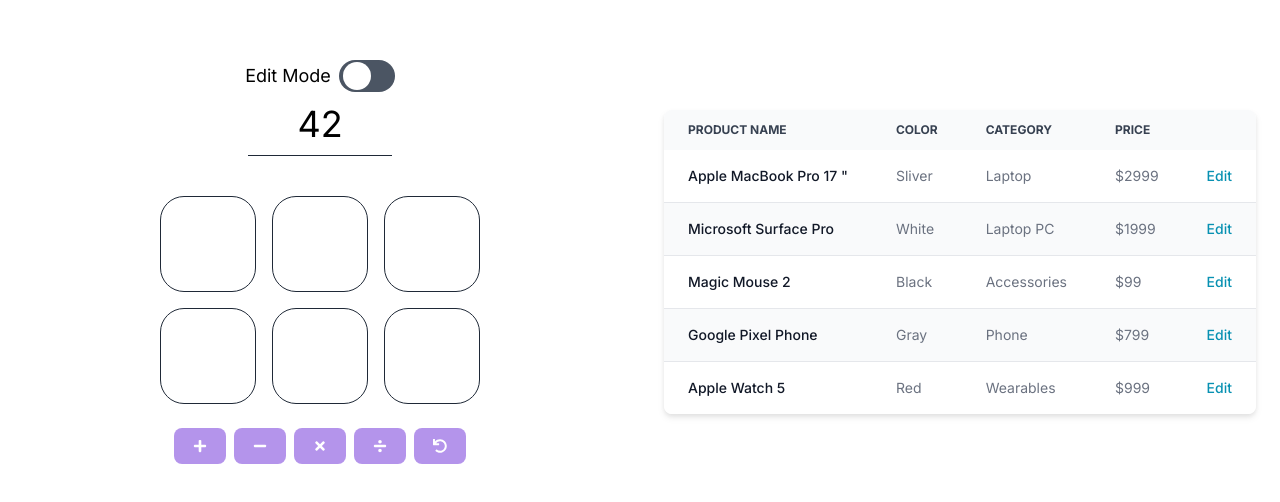
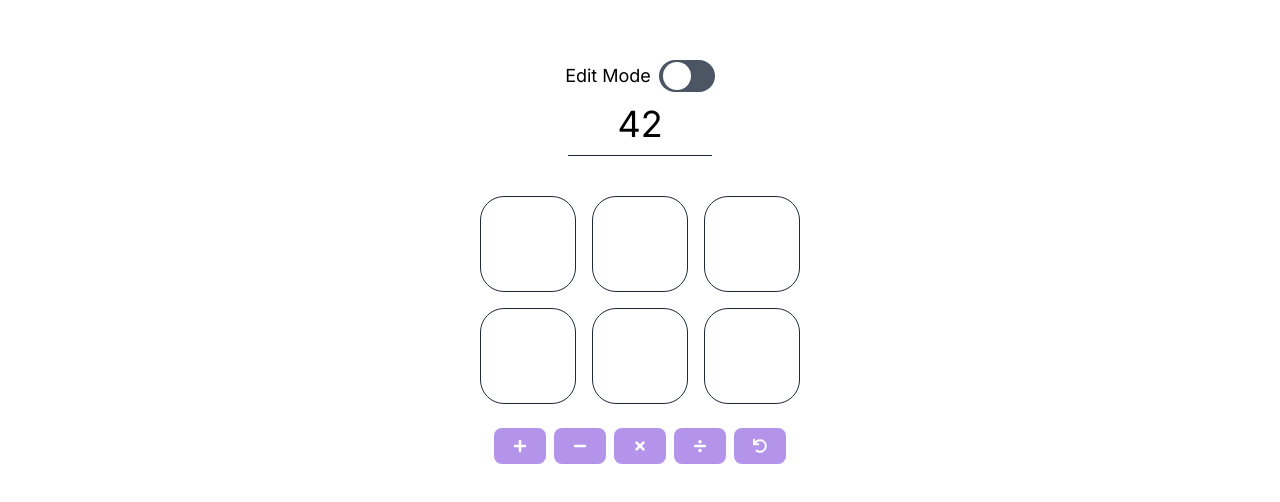
Before and after one commit to heeringa/digits, a Next.js app: page / in a window 1280 px wide. Shown: the part 138-640 px from the top of the page. Built offline with nearby package versions, Linux system fonts and the light colour scheme.

Commit message:
Initial scaffolding for Results

```diff
--- /dev/null
+++ b/src/app/components/Results.tsx
@@ -0,0 +1,63 @@
+import { Table } from 'flowbite-react';
+
+export interface Result {
+  insol: Array<number>;
+  outsol: Array<number>;
+  ops: Array<string>;
+}
+
+function ResultRow({insol, outsol, ops}: Result): JSX.Element {
+
+  return (
+    <Table.Row className="bg-white dark:border-gray-700 dark:bg-gray-800">
+    <Table.Cell className="whitespace-nowrap font-medium text-gray-900 dark:text-white">
+      {insol.join(" ")}
+    </Table.Cell>
+    <Table.Cell>
+      {outsol.join(" ")}
+    </Table.Cell>
+    <Table.Cell>
+      {ops.join(" ")}
+    </Table.Cell>
+    <Table.Cell>
+      <a
+        className="font-medium text-cyan-600 hover:underline dark:text-cyan-500"
+        href="/tables"
+      >
+        <p>
+          Edit
+        </p>
+      </a>
+    </Table.Cell>
+  </Table.Row>
+
+  )
+}
+
+function Results( {results}: {results: Array<Result>}): JSX.Element {
+  return (
+        <Table striped>
+          <Table.Head>
+            <Table.HeadCell>
+              Numbers Used
+            </Table.HeadCell>
+            <Table.HeadCell>
+              Numbers Remaining
+            </Table.HeadCell>
+            <Table.HeadCell>
+              Operations
+            </Table.HeadCell>
+            <Table.HeadCell>
+              <span className="sr-only">
+                Edit
+              </span>
+            </Table.HeadCell>
+          </Table.Head>
+          <Table.Body className="divide-y">
+            {results.map((result: Result) => ResultRow(result))}
+          </Table.Body>
+        </Table>
+    );
+  }
+
+  export default Results;
--- a/src/app/page.tsx
+++ b/src/app/page.tsx
@@ -5,8 +5,9 @@
 import Operation from './components/Operation';
 import Goal from './components/Goal';
 import Toggle from './components/Toggle';
-import { Table } from 'flowbite-react';
 import { FaDivide, FaPlus, FaTimes, FaMinus, FaUndo } from 'react-icons/fa';
+import { Button } from 'flowbite-react';
+//import { Results, Result } from './components/Results';
 
 
 function combine(op: string, a: number, b: number): number {
@@ -44,6 +45,15 @@
 export default function Home() {
 
   const SIZE = 6
+  /*
+  const RESULT1: Result = {
+    insol: [1, 2, 3],
+    outsol: [4],
+    ops: ["1+2", "3+3"]
+  }
+  const RESULTS: Array<Result> = [RESULT1];
+*/
+
   const [isEditable, setEditable] = useState(false);
   const [values, setValues] = useState(Array<number | null>(SIZE).fill(null));
   const [visible, setVisible] = useState(Array<boolean>(SIZE).fill(true));
@@ -165,6 +175,8 @@
     <div className="h-screen flex flex-col lg:flex-row items-center justify-center">
       <div className="lg:w-1/2 h-screen flex flex-col items-center justify-center">
         <Toggle isEditable={isEditable} onToggleChange={handleToggleChange}></Toggle>
+        {/* <Button onClick={event => onOperationClick(op, event)}>Submit</Button> */}
+
         <div className="mb-10">
         <Goal value={goalValue} isEditable={isEditable} onGoalChange={handleGoalValueChange} />
         </div>
@@ -204,156 +216,11 @@
         </div>
       </div>
 
-      <div className="lg:w-1/2 h-screen flex flex-col items-center justify-center">
-        <Table striped>
-          <Table.Head>
-            <Table.HeadCell>
-              Product name
-            </Table.HeadCell>
-            <Table.HeadCell>
-              Color
-            </Table.HeadCell>
-            <Table.HeadCell>
-              Category
-            </Table.HeadCell>
-            <Table.HeadCell>
-              Price
-            </Table.HeadCell>
-            <Table.HeadCell>
-              <span className="sr-only">
-                Edit
-              </span>
-            </Table.HeadCell>
-          </Table.Head>
-          <Table.Body className="divide-y">
-            <Table.Row className="bg-white dark:border-gray-700 dark:bg-gray-800">
-              <Table.Cell className="whitespace-nowrap font-medium text-gray-900 dark:text-white">
-                Apple MacBook Pro 17 &quot;
-              </Table.Cell>
-              <Table.Cell>
-                Sliver
-              </Table.Cell>
-              <Table.Cell>
-                Laptop
-              </Table.Cell>
-              <Table.Cell>
-                $2999
-              </Table.Cell>
-              <Table.Cell>
-                <a
-                  className="font-medium text-cyan-600 hover:underline dark:text-cyan-500"
-                  href="/tables"
-                >
-                  <p>
-                    Edit
-                  </p>
-                </a>
-              </Table.Cell>
-            </Table.Row>
-            <Table.Row className="bg-white dark:border-gray-700 dark:bg-gray-800">
-              <Table.Cell className="whitespace-nowrap font-medium text-gray-900 dark:text-white">
-                <p>
-                  Microsoft Surface Pro
-                </p>
-              </Table.Cell>
-              <Table.Cell>
-                White
-              </Table.Cell>
-              <Table.Cell>
-                Laptop PC
-              </Table.Cell>
-              <Table.Cell>
-                $1999
-              </Table.Cell>
-              <Table.Cell>
-                <a
-                  className="font-medium text-cyan-600 hover:underline dark:text-cyan-500"
-                  href="/tables"
-                >
-                  <p>
-                    Edit
-                  </p>
-                </a>
-              </Table.Cell>
-            </Table.Row>
-            <Table.Row className="bg-white dark:border-gray-700 dark:bg-gray-800">
-              <Table.Cell className="whitespace-nowrap font-medium text-gray-900 dark:text-white">
-                Magic Mouse 2
-              </Table.Cell>
-              <Table.Cell>
-                Black
-              </Table.Cell>
-              <Table.Cell>
-                Accessories
-              </Table.Cell>
-              <Table.Cell>
-                $99
-              </Table.Cell>
-              <Table.Cell>
-                <a
-                  className="font-medium text-cyan-600 hover:underline dark:text-cyan-500"
-                  href="/tables"
-                >
-                  <p>
-                    Edit
-                  </p>
-                </a>
-              </Table.Cell>
-            </Table.Row>
-            <Table.Row className="bg-white dark:border-gray-700 dark:bg-gray-800">
-              <Table.Cell className="whitespace-nowrap font-medium text-gray-900 dark:text-white">
-                <p>
-                  Google Pixel Phone
-                </p>
-              </Table.Cell>
-              <Table.Cell>
-                Gray
-              </Table.Cell>
-              <Table.Cell>
-                Phone
-              </Table.Cell>
-              <Table.Cell>
-                $799
-              </Table.Cell>
-              <Table.Cell>
-                <a
-                  className="font-medium text-cyan-600 hover:underline dark:text-cyan-500"
-                  href="/tables"
-                >
-                  <p>
-                    Edit
-                  </p>
-                </a>
-              </Table.Cell>
-            </Table.Row>
-            <Table.Row className="bg-white dark:border-gray-700 dark:bg-gray-800">
-              <Table.Cell className="whitespace-nowrap font-medium text-gray-900 dark:text-white">
-                Apple Watch 5
-              </Table.Cell>
-              <Table.Cell>
-                Red
-              </Table.Cell>
-              <Table.Cell>
-                Wearables
-              </Table.Cell>
-              <Table.Cell>
-                $999
-              </Table.Cell>
-              <Table.Cell>
-                <a
-                  className="font-medium text-cyan-600 hover:underline dark:text-cyan-500"
-                  href="/tables"
-                >
-                  <p>
-                    Edit
-                  </p>
-                </a>
-              </Table.Cell>
-            </Table.Row>
-          </Table.Body>
-        </Table>
+{/*       <div className="lg:w-1/2 h-screen flex flex-col items-center justify-center">
+        <Results values={RESULTS} />
       </div>
-    </div>
+ */}
+ </div>
 
 
   );
```
Also changed, not shown: 1 other file (tests, documents, lock files or other folders).
